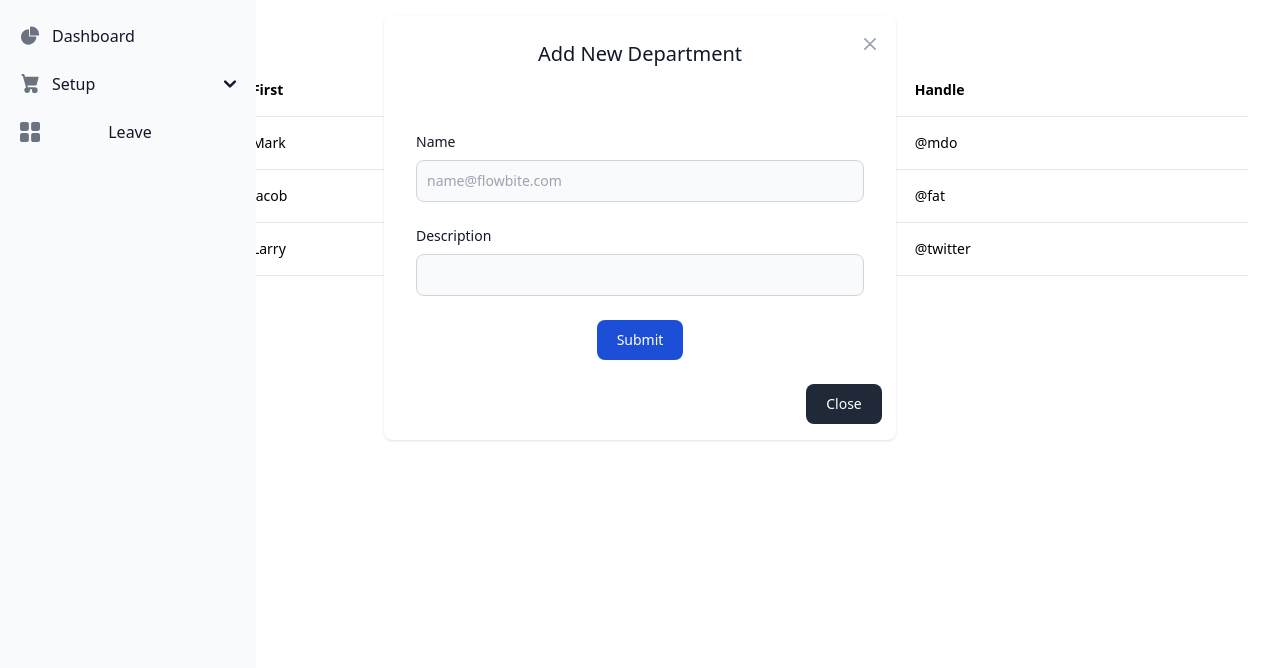
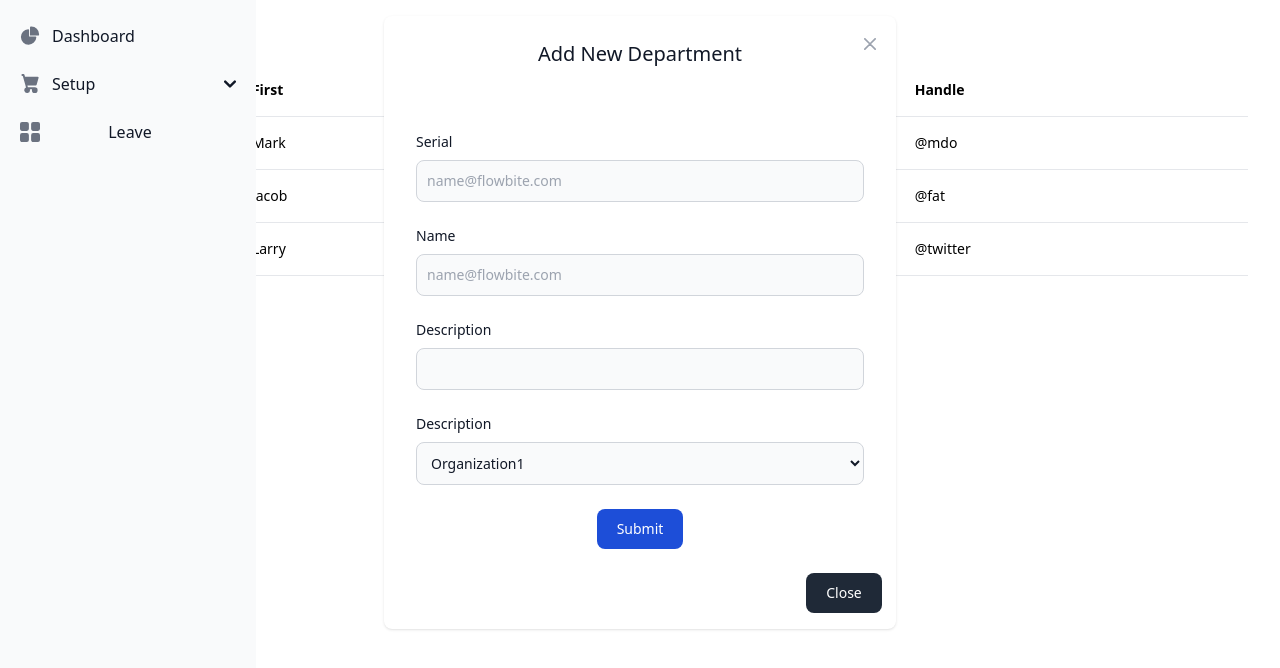
Before and after one commit to itaminul/ERP-front-end, a React (Create React App) app: page /de-part-ment-set-up-for-emp-info in a window 1280 px wide. Both pictures are taken after a click on the button "Create". Shown: the top 668 px of the page. Built offline with nearby package versions, Linux system fonts and the light colour scheme.

Commit message:
department form submit

```diff
--- a/package.json
+++ b/package.json
@@ -16,6 +16,7 @@
     "react-router-dom": "^6.14.2",
     "react-scripts": "5.0.1",
     "react-toastify": "^9.1.3",
+    "tw-elements": "^1.0.0-rc.1",
     "typescript": "^4.9.5",
     "web-vitals": "^2.1.4"
   },
--- a/src/components/pages/hr/setup/department/CreateDept.tsx
+++ b/src/components/pages/hr/setup/department/CreateDept.tsx
@@ -1,19 +1,102 @@
-const onSubmit = () => {
+import React, { ReactNode, useState } from "react";
+import { redirect, useNavigate } from "react-router-dom";
+import { Datepicker, Input, initTE } from "tw-elements";
+interface FormData {
+    departmentName: string,
+    departmentDes: string,
+    serialNo: 0,
+    orgId: 0
+}
 
+interface onClose {
+    onClose: () => void;
+    children: ReactNode;
 }
-const CreateDept = () => {
+
+const CreateDept = (props: onClose) => {
+
+    const navigate = useNavigate();
+    const accessToken = localStorage.getItem('accessToken');
+    const [formData, setFormData] = useState<FormData>({
+        departmentName: '',
+        departmentDes: '',
+        serialNo: 0,
+        orgId: 0
+    })
+
+    const [responseMessage, setResponseMessage] = useState<string | null>(null)
+
+    const [error, setError] = useState<string | null>(null)
+
+    const handleChange = (e: React.ChangeEvent<HTMLInputElement>) => {
+        const { name, value } = e.target;
+        setFormData(prevFormData => ({
+            ...prevFormData,
+            [name]: value
+        }))
+
+    }
+
+    const handleSubmit = async (e: React.FormEvent<HTMLFormElement>) => {
+        e.preventDefault();
+        try {
+            const response = await fetch(`${process.env.REACT_APP_API_URL}/department`, {
+                method: 'POST',
+                headers: {
+                    'Content-Type': 'application/json',
+                    Authorization: `Bearer ${accessToken}`
+                },
+                body: JSON.stringify(formData)
+
+            })
+
+            if (response.ok) {
+                setResponseMessage('Data saved successfully');
+                setError(null)
+                setTimeout(() => {
+                    setResponseMessage(null)
+                    props.onClose()
+                }, 3000)
+
+            } else {
+                console.log("error")
+                throw new Error('Network response was not ok')
+            }
+        } catch (error) {
+            setResponseMessage(null);
+            setError('Error saving data');
+        }
+
+    }
+
     return (
         <>
-            <form onSubmit={onSubmit}>
+            <form onSubmit={handleSubmit}>
+                <div>
+                    {responseMessage && <p>{responseMessage}</p>}
+                    {error && <p>{error}</p>}
+                </div>
+                <div className="mb-6">
+                    <label className="block text-left mb-2 text-sm font-medium text-gray-900 dark:text-white">Serial</label>
+                    <input type="text" name="serialNo" onChange={handleChange} className="bg-gray-50 border border-gray-300 text-gray-900 text-sm rounded-lg focus:ring-blue-500 focus:border-blue-500 block w-full p-2.5 dark:bg-gray-700 dark:border-gray-600 dark:placeholder-gray-400 dark:text-white dark:focus:ring-blue-500 dark:focus:border-blue-500" placeholder="name@flowbite.com" required />
+                </div>
                 <div className="mb-6">
                     <label className="block text-left mb-2 text-sm font-medium text-gray-900 dark:text-white">Name</label>
-                    <input type="email" id="email" className="bg-gray-50 border border-gray-300 text-gray-900 text-sm rounded-lg focus:ring-blue-500 focus:border-blue-500 block w-full p-2.5 dark:bg-gray-700 dark:border-gray-600 dark:placeholder-gray-400 dark:text-white dark:focus:ring-blue-500 dark:focus:border-blue-500" placeholder="name@flowbite.com" required />
+                    <input type="text" name="departmentName" onChange={handleChange} className="bg-gray-50 border border-gray-300 text-gray-900 text-sm rounded-lg focus:ring-blue-500 focus:border-blue-500 block w-full p-2.5 dark:bg-gray-700 dark:border-gray-600 dark:placeholder-gray-400 dark:text-white dark:focus:ring-blue-500 dark:focus:border-blue-500" placeholder="name@flowbite.com" required />
                 </div>
                 <div className="mb-6">
                     <label className="block text-left mb-2 text-sm  font-medium text-gray-900 dark:text-white">Description</label>
-                    <input type="text" id="password" className="bg-gray-50 border border-gray-300 text-gray-900 text-sm rounded-lg focus:ring-blue-500 focus:border-blue-500 block w-full p-2.5 dark:bg-gray-700 dark:border-gray-600 dark:placeholder-gray-400 dark:text-white dark:focus:ring-blue-500 dark:focus:border-blue-500" required />
+                    <input type="text" name="departmentDes" onChange={handleChange} className="bg-gray-50 border border-gray-300 text-gray-900 text-sm rounded-lg focus:ring-blue-500 focus:border-blue-500 block w-full p-2.5 dark:bg-gray-700 dark:border-gray-600 dark:placeholder-gray-400 dark:text-white dark:focus:ring-blue-500 dark:focus:border-blue-500" required />
                 </div>
-                <button type="button" className="text-white bg-blue-700 hover:bg-blue-800 focus:ring-4 focus:outline-none focus:ring-blue-300 font-medium rounded-lg text-sm w-full sm:w-auto px-5 py-2.5 text-center dark:bg-blue-600 dark:hover:bg-blue-700 dark:focus:ring-blue-800">Submit</button>
+                <div className="mb-6">
+                    <label className="block text-left mb-2 text-sm  font-medium text-gray-900 dark:text-white">Description</label>
+                    <select name="orgId" className="bg-gray-50 border border-gray-300 text-gray-900 text-sm rounded-lg focus:ring-blue-500 focus:border-blue-500 block w-full p-2.5 dark:bg-gray-700 dark:border-gray-600 dark:placeholder-gray-400 dark:text-white dark:focus:ring-blue-500 dark:focus:border-blue-500">
+                        <option value="1">Organization1</option>
+                        <option value="2">Organization2</option>
+                        <option value="3">Organization3</option>
+                    </select>
+                </div>
+                <button type="submit" className="text-white bg-blue-700 hover:bg-blue-800 focus:ring-4 focus:outline-none focus:ring-blue-300 font-medium rounded-lg text-sm w-full sm:w-auto px-5 py-2.5 text-center dark:bg-blue-600 dark:hover:bg-blue-700 dark:focus:ring-blue-800">Submit</button>
             </form>
         </>
     )
--- a/src/components/pages/hr/setup/department/DeptIndex.tsx
+++ b/src/components/pages/hr/setup/department/DeptIndex.tsx
@@ -26,7 +26,7 @@ const DeptIndex = () => {
                 throw new Error("Function not implemented.");
             }} >
 
-               <CreateDept />
+               <CreateDept onClose={onClose} children={undefined} />
 
             </Modal>
 
--- a/tailwind.config.js
+++ b/tailwind.config.js
@@ -2,6 +2,7 @@
 module.exports = {
   content: [
     "./src/**/*.{js,jsx,ts,tsx}",
+    "./node_modules/tw-elements/dist/js/**/*.js"
   ],
   theme: {
     extend: {},
```
Also changed, not shown: 1 other file (tests, documents, lock files or other folders).
